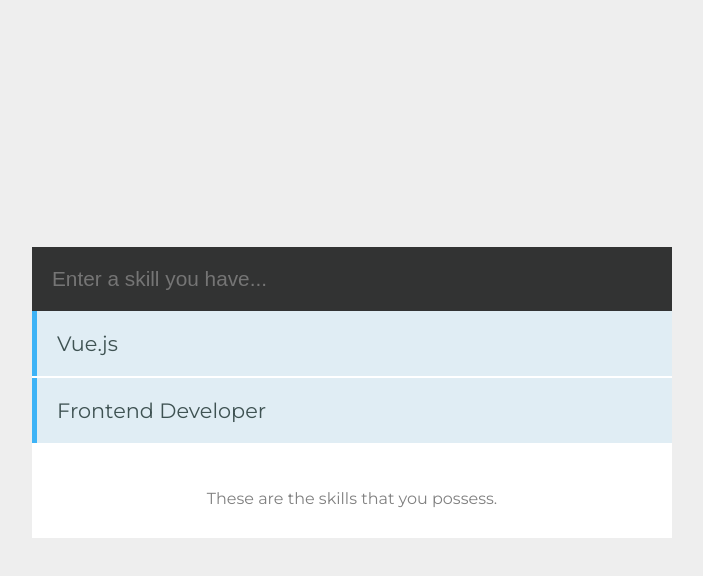
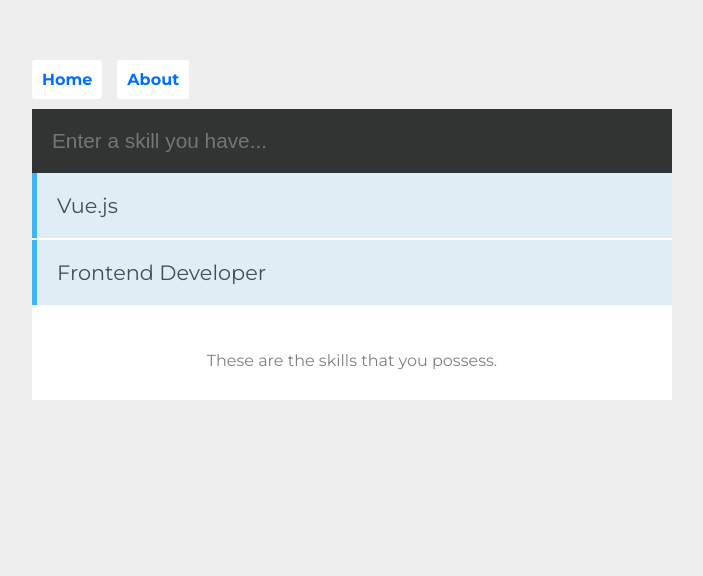
Before and after one commit to BenChallenor/vue-skills, a Vue app: page / in a window 1280 px wide. Shown: the top 576 px of the page, without its empty margins (288-991 px from the left). Built offline with nearby package versions, Linux system fonts and the light colour scheme; a small style sheet from the web is missing.

Commit message:
Add vue router & about component

```diff
--- a/package.json
+++ b/package.json
@@ -9,7 +9,8 @@
   },
   "dependencies": {
     "vee-validate": "^2.1.0-beta.9",
-    "vue": "^2.5.17"
+    "vue": "^2.5.17",
+    "vue-router": "^3.0.1"
   },
   "devDependencies": {
     "@vue/cli-plugin-babel": "^3.0.4",
--- a/src/App.vue
+++ b/src/App.vue
@@ -1,6 +1,14 @@
 <template>
   <div id="app">
-    <skills/>
+    <!-- <skills/> -->
+
+    <nav>
+      <router-link to="/">Home</router-link>
+      <router-link to="/about">About</router-link>
+    </nav>
+
+    <router-view />
+    <!-- denotes where the views will be placed when the user clicks on a nav item -->
   </div>
 </template>
 
@@ -24,7 +32,8 @@
   display: grid;
   grid-template-rows: auto;
   justify-items: center;
-  align-items: center;
+  /* align-items: center; */
+  padding-top: 50px;
 }
 body, html {
   margin: 0;
@@ -33,4 +42,18 @@
 #app {
     width: 50%;
 }
+
+nav {
+  padding: 20px 20px 20px 0;
+}
+
+nav a {
+  padding: 10px;
+  text-decoration: none;
+  background: #fff;
+  border-radius: 3px;
+  color: rgb(0, 110, 255);
+  font-weight: bold;
+  margin-right: 15px;
+}
 </style>
--- /dev/null
+++ b/src/components/About.vue
@@ -0,0 +1,6 @@
+<template>
+  <div class="about">
+    <h1>This is an about page</h1>
+    <p>Lorem ipsum dolor sit amet, consectetur adipiscing elit, sed do eiusmod tempor incididunt ut labore et dolore magna ali...</p>
+  </div>
+</template>
--- a/src/components/Skills.vue
+++ b/src/components/Skills.vue
@@ -12,7 +12,9 @@
     </form>
 
     <ul>
+      <transition-group name="list" enter-active-class="animated bounceInUp" leave-active-class="animated bounceOutDown">
       <li v-for="(data, index) in skills" :key='index'>{{data.skill}}</li>
+    </transition-group>
     </ul>
     <!-- <div v-bind:class="{alert: showAlert, 'another-class': showClass}"></div> -->
     <!-- <div v-bind:class="alertObject"></div> -->
--- a/src/main.js
+++ b/src/main.js
@@ -1,5 +1,8 @@
 import Vue from 'vue'
 import App from './App.vue'
+
+// to add router & add to Vue object
+import router from './router'
 
 // to add vee validate
 import VeeValidate from 'vee-validate';
@@ -8,5 +11,6 @@
 Vue.config.productionTip = false
 
 new Vue({
+  router,
   render: h => h(App)
 }).$mount('#app')
--- /dev/null
+++ b/src/router.js
@@ -0,0 +1,21 @@
+import Vue from 'vue'
+import Router from 'vue-router'
+import Skills from './components/Skills.vue'
+import About from './components/About.vue'
+
+Vue.use(Router)
+
+export default new Router({
+  routes: [
+    {
+      path: '/',
+      name: 'skills',
+      component: Skills
+    },
+    {
+      path: '/about',
+      name: 'about',
+      component: About
+    }
+  ]
+})
```
Also changed, not shown: 1 other file (tests, documents, lock files or other folders).
